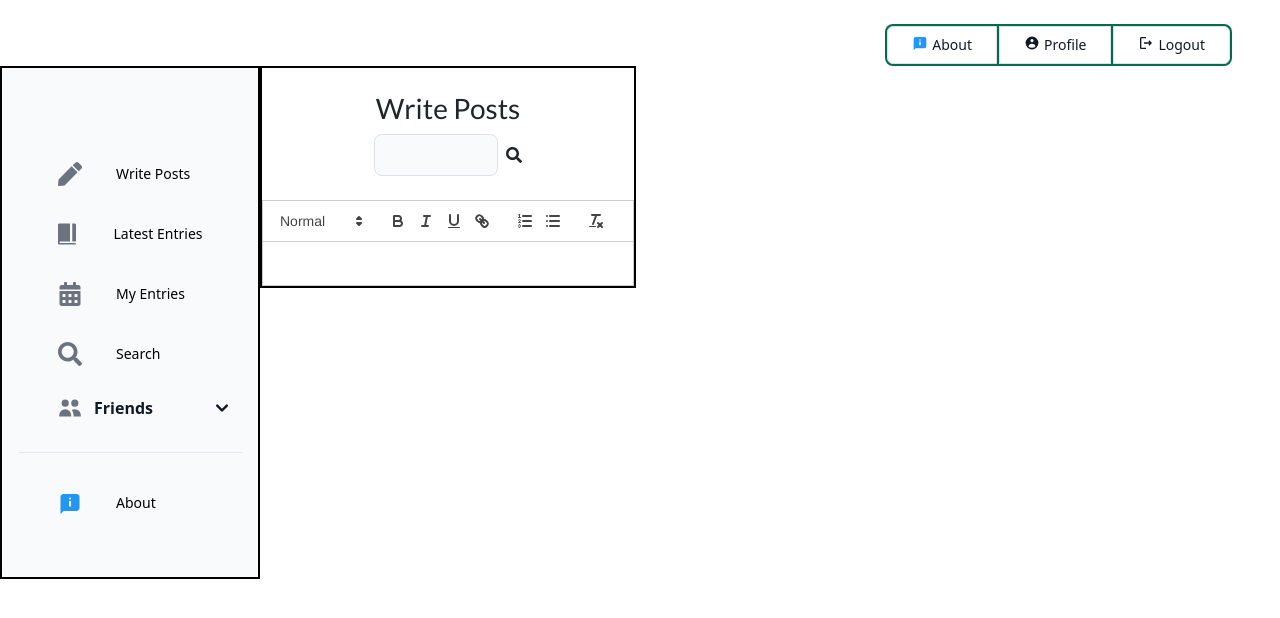
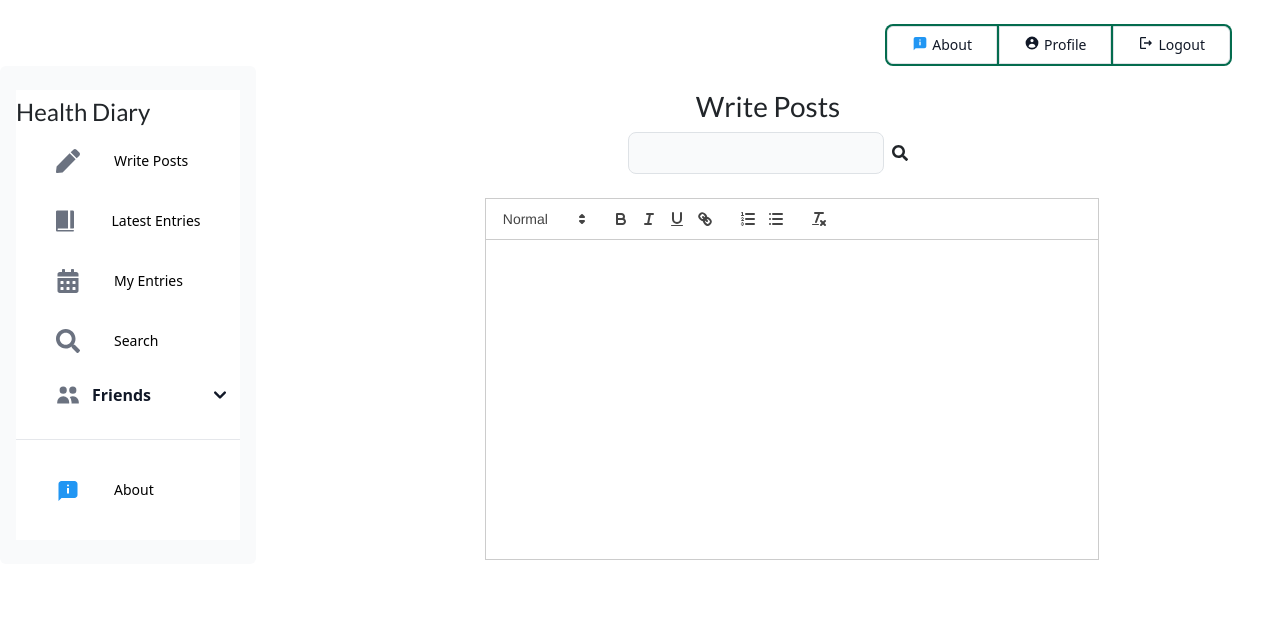
Before and after one commit to Bruce-Mahagwa/MentalHealthDiary, a React (Create React App) app in the folder frontend/: page /home in a window 1280 px wide. Shown: the top 618 px of the page. Built offline with nearby package versions, Linux system fonts and the light colour scheme.

Commit message:
Adds the main content section

```diff
--- a/frontend/src/Components/Editor/Editor.js
+++ b/frontend/src/Components/Editor/Editor.js
@@ -4,10 +4,9 @@ import 'react-quill/dist/quill.snow.css';
 import { useState } from 'react';
 const Editor = () => {
     const [value, setValue] = useState('');
-
     return (
-     <div>
-        <ReactQuill theme="snow" value={value} onChange={setValue} />
+     <div className = "w-full sm:w-4/5 sm:mx-auto lg:w-3/5">
+        <ReactQuill theme="snow" value={value} onChange={setValue}  className = "mx-4 h-80 w-full"/>
     </div>
     )
 }
--- /dev/null
+++ b/frontend/src/Components/Footer/ContentFooter.js
@@ -0,0 +1,8 @@
+const ContentFooter = ({make_post}) => {
+    return (
+        <footer>
+
+        </footer>
+    )
+}
+export default ContentFooter;
--- a/frontend/src/Components/Headers/ContentHeader.js
+++ b/frontend/src/Components/Headers/ContentHeader.js
@@ -7,7 +7,7 @@ import { FaSearch } from "react-icons/fa";
 const ContentHeader = () => {
     // {title, filter_ribbon, search_bar}
     return (
-        <header className = "my-4">
+        <header className = "my-4 w-4/5 sm:w-4/6 md:w-1/2 lg:w-1/3">
             <h3 className = "text-center">Write Posts</h3>
             {/* navigation for my entries which included filter options */}
             {/* <nav className = "flex gap-2 flex-wrap md:gap-4 justify-center items-center">
@@ -35,7 +35,7 @@ const ContentHeader = () => {
 
             {/* start of navigation for search */}
             <nav className = "flex gap-2 flex-wrap md:gap-4 justify-center items-center">
-                <TextInput type = "text" className = "w-3/4 sm:w-1/2 xl:w-1/3"/>
+                <TextInput type = "text" className = "w-3/4"/>
                 <FaSearch className = "cursor-pointer"/>
             </nav>
             {/* end of navigation for search */}
--- a/frontend/src/Components/Home/Home.js
+++ b/frontend/src/Components/Home/Home.js
@@ -6,10 +6,12 @@ import MainContent from "../MainContent/MainContent";
 const Home = () => {
     return (
         <>
-            <NavigationLoggedIn />
-            <main id = "main" className = "w-full  overflow-y-auto flex">
-                <DrawerNavigation />
-                <MainContent />
+            <main id = "main" className = "w-full h-screen overflow-y-hidden">
+                <NavigationLoggedIn />
+                <div className = "flex">
+                    <DrawerNavigation />
+                    <MainContent />
+                </div>
             </main>
         </>
     )
--- a/frontend/src/Components/MainContent/MainContent.js
+++ b/frontend/src/Components/MainContent/MainContent.js
@@ -1,13 +1,15 @@
 // files
 import Editor from "../Editor/Editor";
 import ContentHeader from "../Headers/ContentHeader";
+import ContentFooter from "../Footer/ContentFooter";
 const MainContent = () => {
     return (
-        <section className = "h-max border border-black border-2">
+        <section className = "flex flex-col items-center w-full max-h-screen overflow-y-scroll">
             <ContentHeader />
-            <div>
+            <div className = "w-full">
                 <Editor />
             </div>
+            <ContentFooter />
         </section>
     )
 }
--- a/frontend/src/Components/Navigation/DrawerNavigation.js
+++ b/frontend/src/Components/Navigation/DrawerNavigation.js
@@ -8,12 +8,13 @@ import { FcAbout } from "react-icons/fc";
 
 export function DrawerNavigation() {
   return (
-        <div className = "border border-black border-2 h-max">
-            <Sidebar>
-              <div className="flex h-full flex-col justify-between py-2">
+        <div>
+            <Sidebar className = "bg-white">
+              <div className="flex flex-col justify-between py-2 bg-white">
+                <h4>Health Diary</h4>
                 <div>
                   <Sidebar.Items>
-                    <Sidebar.ItemGroup>
+                    <Sidebar.ItemGroup className = "pt-0 mt-0">
                       <Sidebar.Item icon={FaPen} className="no-underline cursor-pointer">
                         <Button className = 'text-black no-underline border-0' size="sm">Write Posts</Button>
                       </Sidebar.Item>
```
